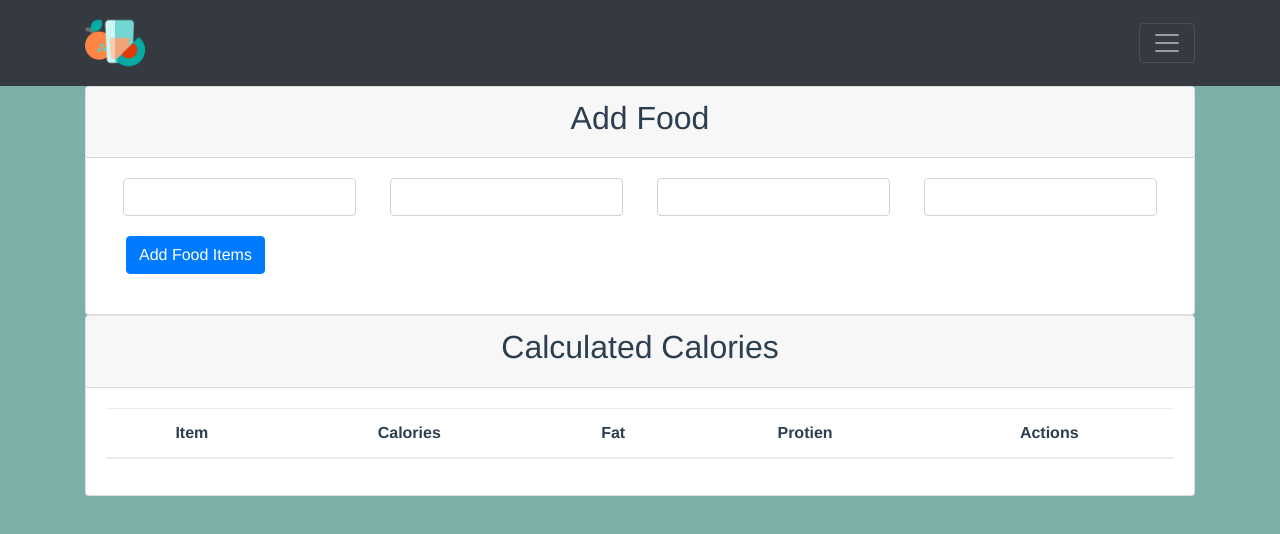
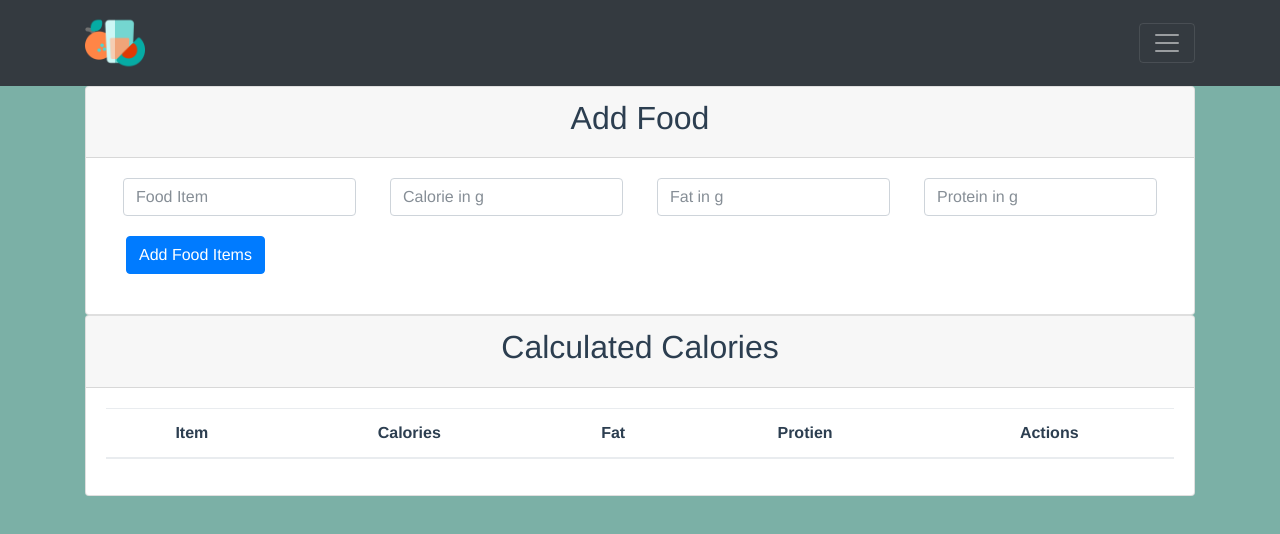
Before and after one commit to puneetsk/Caloricate, a Vue app: page / in a window 1280 px wide. Shown: the top 534 px of the page. Built offline with nearby package versions, Linux system fonts and the light colour scheme; what vueFire would draw is missing.

Commit message:
Custom validation

```diff
--- a/src/App.vue
+++ b/src/App.vue
@@ -41,25 +41,23 @@
         </div>
 
         <div class="card-body">
-          <form id="form" class="form-inline" v-on:submit.prevent="addFood">
+          <form id="needs-validation" novalidate class="form-inline" v-on:submit.prevent="addFood">
             <div class="col">
-
-              <input type="text" id="footitem" class="form-control" v-model="newFood.Item"></input>
+              <input type="text" id="footitem" class="form-control" v-model="newFood.Item" placeholder="Food Item" ></input>
             </div>
 
             <div class="col">
 
-              <input type="text" id="foodcalorie" class="form-control" v-model="newFood.Calories"></input>
+              <input type="text" id="foodcalorie" class="form-control"  v-model="newFood.Calories" placeholder="Calorie in g" ></input>
             </div>
 
             <div class="col">
 
-              <input type="text" id="foodfat" class="form-control" v-model="newFood.Fat"></input>
+              <input type="text" id="foodfat" class="form-control"  v-model="newFood.Fat"  placeholder="Fat in g" ></input>
             </div>
 
             <div class="col">
-
-              <input type="text" id="foodprotein" class="form-control" v-model="newFood.Protein"></input>
+              <input type="text" id="foodprotein" class="form-control"  v-model="newFood.Protein"  placeholder="Protein in g" ></input>
             </div>
 
             <input type="submit" class="btn btn-primary" value="Add Food Items">
```
